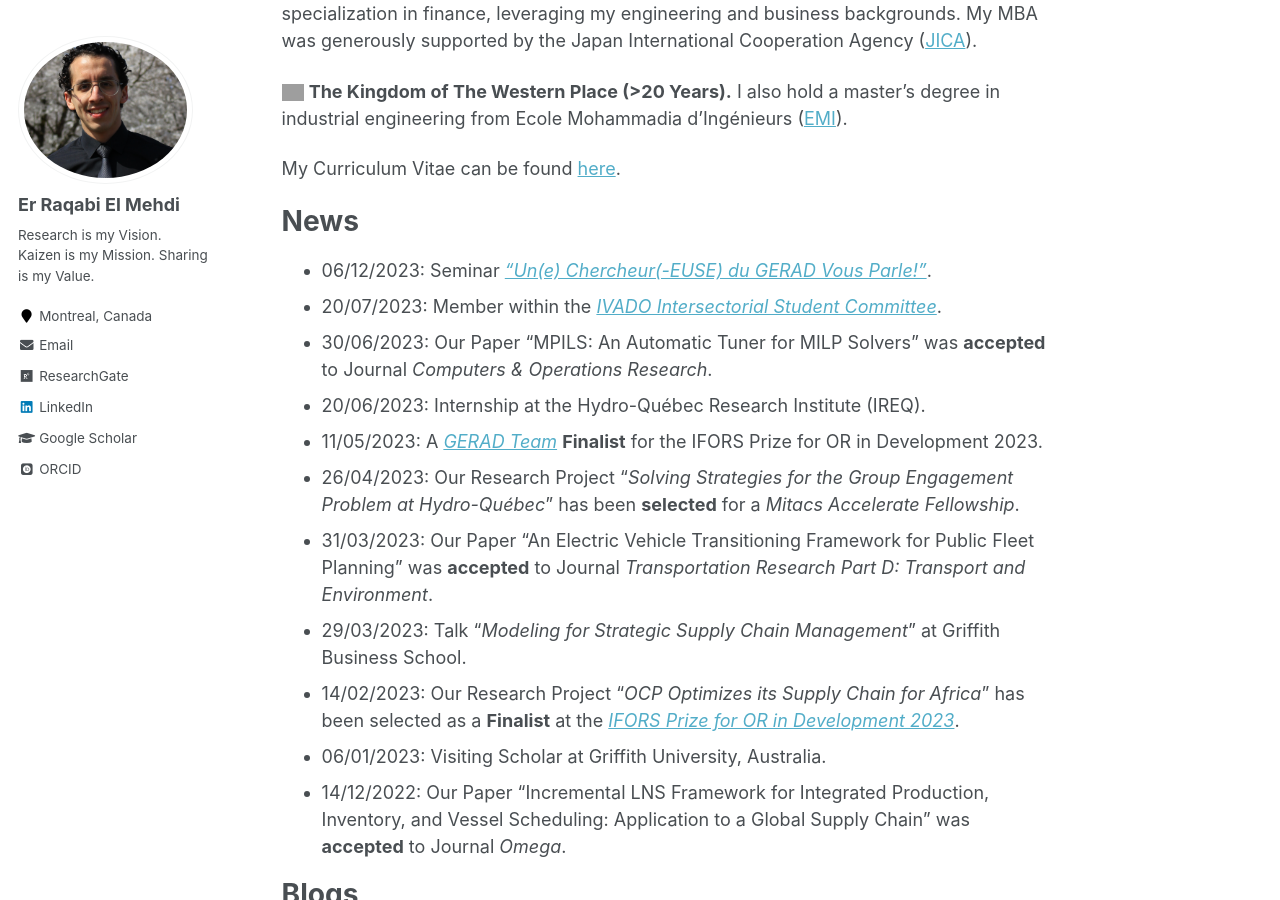
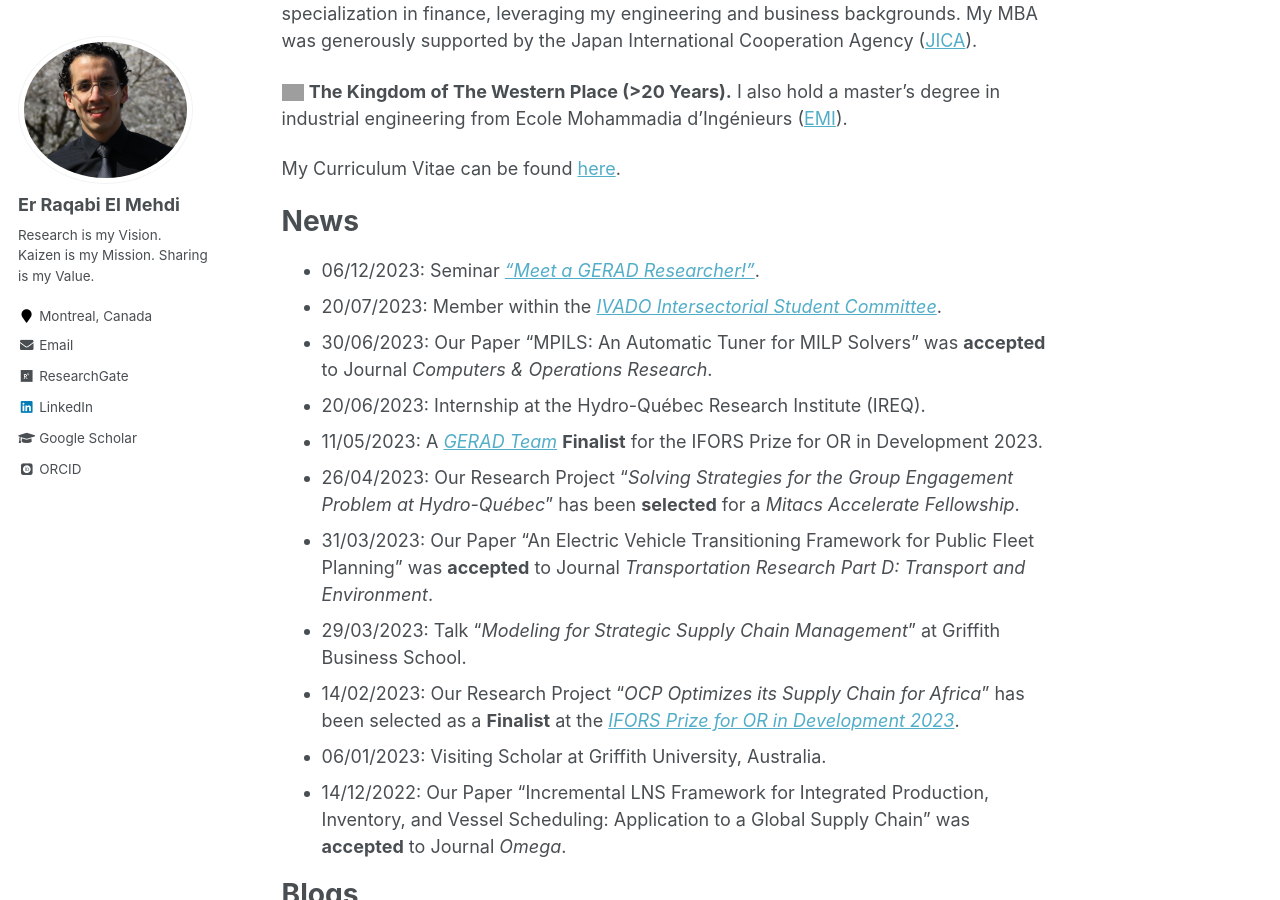
Before and after one commit to RqbMedi/rqbmedi.github.io, a Jekyll site: the page built from _pages/about.md, in a window 1280 px wide and 900 px high, scrolled down 701 px. Built offline with Jekyll 4.4.1, drawn with Linux system fonts in a browser that asks for light colours; some web fonts are replaced; grey boxes are pictures that could not be loaded.

Commit message:
Update about.md

```diff
--- a/_pages/about.md
+++ b/_pages/about.md
@@ -26,7 +26,7 @@ My Curriculum Vitae can be found [here](http://rqbmedi.github.io/files/CV.pdf).
 
 News
 ======
-- 06/12/2023: Seminar [*“Un(e) Chercheur(-EUSE) du GERAD Vous Parle!”*](https://www.gerad.ca/fr/events/2151).
+- 06/12/2023: Seminar [*“Meet a GERAD Researcher!”*](https://www.gerad.ca/fr/events/2151).
 - 20/07/2023: Member within the [*IVADO Intersectorial Student Committee*](https://ivado.ca/comite-etudiant/).
 - 30/06/2023: Our Paper "MPILS: An Automatic Tuner for MILP Solvers" was **accepted** to Journal *Computers & Operations Research*.
 - 20/06/2023: Internship at the Hydro-Québec Research Institute (IREQ).
```
